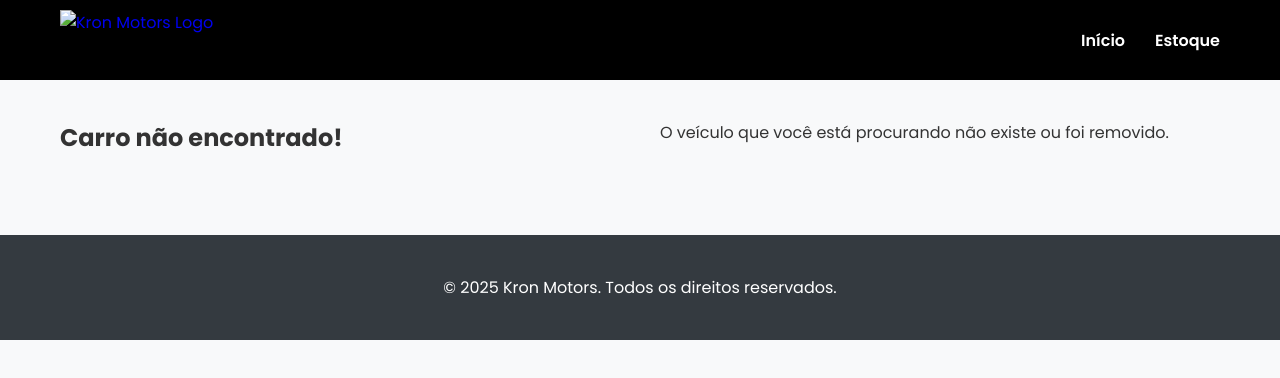
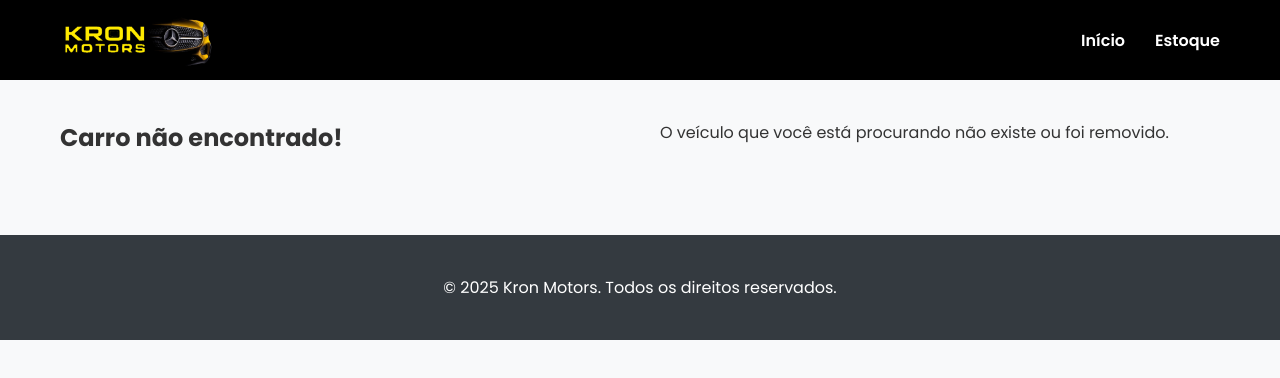
Before and after one commit to alvarotcc/kron_motors_vendas, a plain HTML site: page detalhes.html in a window 1280 px wide. Drawn offline with Linux system fonts and the light colour scheme; the site is published under a folder, as on GitHub Pages, so addresses that start at the root find nothing.

```diff
--- a/detalhes.html
+++ b/detalhes.html
@@ -13,7 +13,7 @@
 <body>
     <header class="header">
         <div class="container">
-            <a href="index.html" class="logo"><img src="/assets/logo.png" alt="Kron Motors Logo"></a>
+            <a href="index.html" class="logo"><img src="assets/logo.png" alt="Kron Motors Logo"></a>
             <nav class="nav-menu">
                 <ul>
                     <li><a href="index.html">Início</a></li>
```
Also changed, not shown: index.html (+1 -1 lines).
